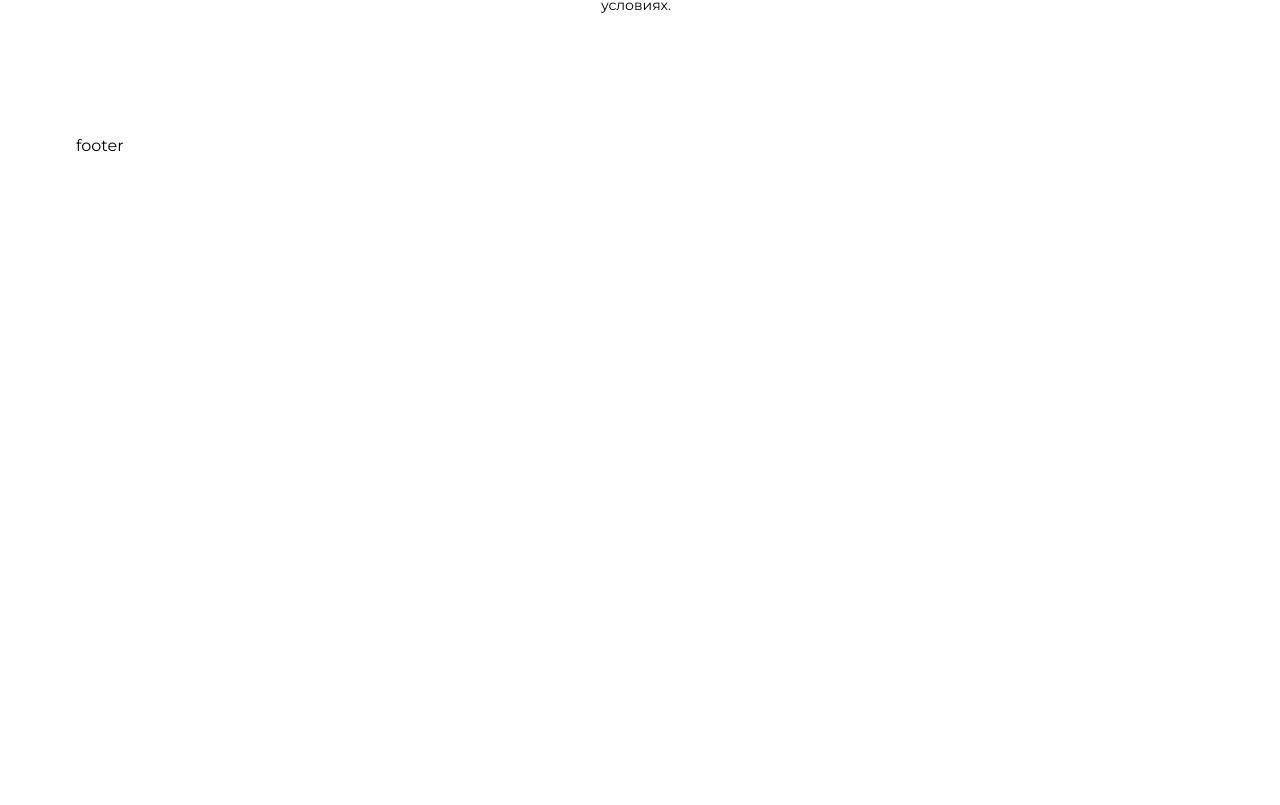
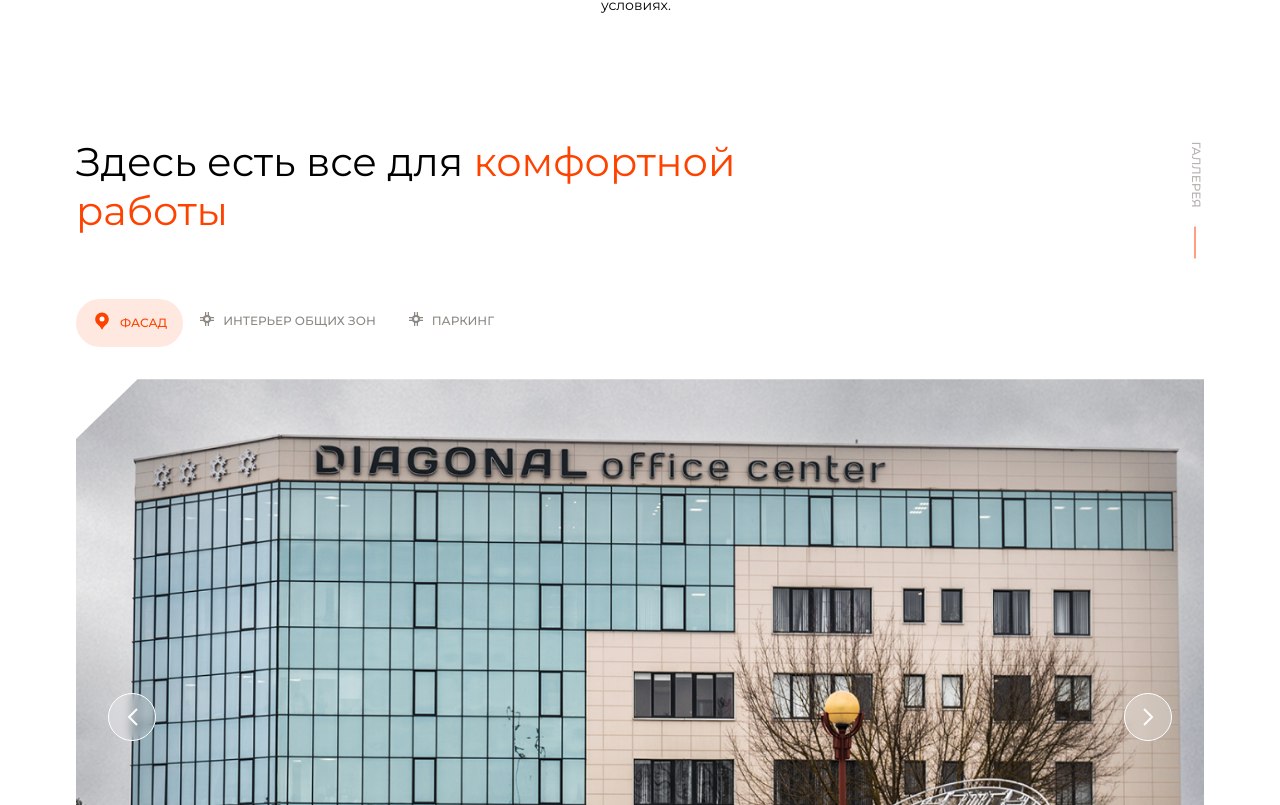
Before and after one commit to sqwezzy33333/business-center, an Angular app: page / in a window 1280 px wide. Shown: the part 4875-5680 px from the top of the page. Before the commit the page ends 5030 px from the top, so only its background shows below. Built offline with nearby package versions, Linux system fonts and the light colour scheme.

Commit message:
feat: add slider

```diff
--- a/src/app/app.component.html
+++ b/src/app/app.component.html
@@ -13,6 +13,7 @@
     <lending-map></lending-map>
     <lending-partnership id="partnership"></lending-partnership>
     <lending-advantages></lending-advantages>
+    <lending-slider-image></lending-slider-image>
   </div>
 </div>
 
--- a/src/app/app.module.ts
+++ b/src/app/app.module.ts
@@ -13,6 +13,7 @@ import { VideoComponent } from './components/video/video.component';
 import { MapComponent } from './components/map/map.component';
 import { AdvantagesComponent } from './components/advantages/advantages.component';
 import { PartnershipComponent } from './components/partnership/partnership.component';
+import { SliderImageComponent } from './components/slider-image/slider-image.component';
 
 @NgModule({
   declarations: [
@@ -25,6 +26,7 @@ import { PartnershipComponent } from './components/partnership/partnership.compo
     MapComponent,
     AdvantagesComponent,
     PartnershipComponent,
+    SliderImageComponent,
   ],
   imports: [
     BrowserModule,
--- a/src/app/components/advantages/advantages.component.scss
+++ b/src/app/components/advantages/advantages.component.scss
@@ -1,7 +1,7 @@
 @import "../../../styles/variables.scss";
 
 .advantages {
-  padding: 120px 0px;
+  padding: 120px 0px 0px 0px;
 
   &__wrapper {
     display: flex;
--- a/src/app/components/map/map.component.ts
+++ b/src/app/components/map/map.component.ts
@@ -26,6 +26,5 @@ export class MapComponent {
       el.isChecked = false;
       if (el.placeType === type) el.isChecked = true;
     });
-    console.log(this.rangeFields);
   }
 }
--- a/src/app/components/partnership/partnership.component.html
+++ b/src/app/components/partnership/partnership.component.html
@@ -15,7 +15,7 @@
           <form
             action="#"
             [formGroup]="form"
-            id="partnership"
+            id="partnershipForm"
             (submit)="submitForm()"
             class="partnership__form"
           >
@@ -86,7 +86,7 @@
 
           <button
             type="submit"
-            form="partnership"
+            form="partnershipForm"
             class="partnership-submit__button"
           >
             <span class="partnership-submit__span">Отправить заявку</span>
--- /dev/null
+++ b/src/app/components/slider-image/slider-image.component.html
@@ -0,0 +1,79 @@
+<div class="slider-image">
+  <div class="container" #container>
+    <div class="slider-image__padding">
+      <div class="slider-image__text-wrapper" style="margin-bottom: 40px">
+        <div class="slider-image__content">
+          <h1 class="slider-image__title">
+            Здесь есть все для
+            <span class="orange"
+              >комфортной <br />
+              работы</span
+            >
+          </h1>
+        </div>
+
+        <div class="slider-image__rotated-text rotated-text">
+          <div class="rotated-text__wrapper">
+            <div class="rotated-text__line"></div>
+            <span class="rotated-text__span">Галлерея</span>
+          </div>
+        </div>
+      </div>
+      <div class="slider-image__wrapper">
+        <div class="slider-image__radio-buttons">
+          <div
+            class="slider-image__range-field"
+            *ngFor="let item of rangeFields"
+          >
+            <div
+              [ngClass]="{ activeRadioBtn: item.isChecked }"
+              class="slider-image__radio-label"
+              (click)="checkType(item.whatImage)"
+            >
+              <div class="slider-image__radio-icon">
+                <img [src]="item.iconSrc" alt="" />
+              </div>
+              <span class="slider-image__radio-span">{{ item.spanText }}</span>
+            </div>
+          </div>
+        </div>
+      </div>
+
+      <div class="slider-image__slider slider">
+        <div class="slider__wrapper">
+          <div class="slider__items" #item>
+            <div
+              class="slider__item"
+              *ngFor="let imageSrc of getArrayOfImages()[0].src"
+            >
+              <img [src]="imageSrc" alt="" />
+            </div>
+          </div>
+          <div class="slider__panel">
+            <button
+              class="slider__btn"
+              [disabled]="indexOfSlider === 1"
+              (click)="prevSlide()"
+              style="left: 32px"
+            >
+              <img src="./assets/icons/slider-left.svg" alt="prev" />
+            </button>
+            <button
+              [disabled]="indexOfSlider === 5"
+              class="slider__btn"
+              (click)="nextSlide()"
+              style="right: 32px"
+            >
+              <img src="./assets/icons/slider-right.svg" alt="next" />
+            </button>
+          </div>
+          <div class="slider__counters">
+            <span class="orange">{{indexOfSlider}}</span>
+            <span class="orange">/</span>
+            <span>5</span>
+          </div>
+        </div>
+      </div>
+    </div>
+  </div>
+</div>
--- /dev/null
+++ b/src/app/components/slider-image/slider-image.component.scss
@@ -0,0 +1,236 @@
+@import "./../../../styles/variables.scss";
+
+.slider-image {
+  &__text-wrapper {
+    display: flex;
+    align-items: flex-start;
+    justify-content: space-between;
+  }
+
+  &__padding {
+    padding: 120px 0px;
+  }
+
+  &__content {
+    max-width: 840px;
+    order: 1;
+  }
+
+  &__title {
+    font-size: 40px;
+    font-weight: 400;
+    line-height: 49px;
+    margin-bottom: 24px;
+  }
+}
+
+.rotated-text {
+  position: relative;
+  order: 2;
+
+  &__wrapper {
+    display: flex;
+    justify-content: center;
+    align-items: center;
+    position: relative;
+    top: 55px;
+    right: -50px;
+    transform: rotate(90deg);
+  }
+
+  &__line {
+    height: 1px;
+    width: 32px;
+    background: $orangeColor;
+    order: 2;
+  }
+
+  &__span {
+    order: 1;
+    text-transform: uppercase;
+    font-size: 12px;
+    font-weight: 500;
+    line-height: 16px;
+    color: #b6b3b0;
+    width: 85px;
+  }
+}
+
+.slider-image {
+  &__radio-buttons {
+    display: flex;
+    margin-bottom: 32px;
+  }
+
+  &__radio-input {
+    display: none;
+  }
+
+  &__radio-label {
+    display: flex;
+    justify-content: center;
+    align-items: center;
+    padding: 12px 16px;
+    border-radius: 50px;
+    cursor: pointer;
+    background-color: none;
+    transition: all ease 0.3s;
+  }
+
+  &__radio-icon {
+    margin-right: 8px;
+  }
+
+  &__radio-span {
+    text-transform: uppercase;
+    font-size: 12px;
+    font-weight: 500;
+    line-height: 16px;
+    color: #8d8884;
+    transition: all ease 0.3s;
+  }
+}
+
+.slider-image {
+  &__yandex-slider-image {
+    position: relative;
+    padding-bottom: 43%;
+  }
+
+  &__iframe {
+    position: absolute;
+    top: 0;
+    left: 0;
+    width: 100%;
+    height: 100%;
+  }
+}
+
+.slider {
+  &__wrapper {
+    position: relative;
+    overflow: hidden;
+  }
+
+  &__items {
+    display: flex;
+    width: 100%;
+    position: relative;
+    top: 0;
+    left: 0;
+    transition: 0.6s ease-in-out all;
+  }
+
+  &__item {
+    flex: 1 0 100%;
+    position: relative;
+    top: 0;
+    left: 0;
+    padding-bottom: 56%;
+
+    img {
+      position: absolute;
+      object-fit: cover;
+      top: 0;
+      left: 0;
+      width: 100%;
+      height: 100%;
+      clip-path: polygon(
+        5.46% 0%,
+        100% 0%,
+        100% 89.56%,
+        93.84% 100%,
+        0% 100%,
+        0% 9.44%
+      );
+    }
+  }
+}
+
+.slider {
+  &__panel {
+    position: absolute;
+    width: 100%;
+    height: 100%;
+    display: flex;
+    justify-content: space-between;
+    align-items: center;
+    top: 0;
+    left: 0;
+  }
+
+  &__btn {
+    width: 48px;
+    height: 48px;
+    background-color: rgba($color: #ffffff, $alpha: 0.24);
+    backdrop-filter: blur(5px);
+    border: 1px solid white;
+    display: flex;
+    justify-content: center;
+    align-items: center;
+    border-radius: 50%;
+    position: relative;
+    top: 0;
+    transition: 0.1s all ease;
+
+    &:hover {
+      border: 2px solid $orangeColor;
+
+      fill: #ffb600;
+    }
+  }
+
+  &__counters {
+    width: 100%;
+    display: flex;
+    justify-content: center;
+    align-items: center;
+    margin-top: 24px;
+    font-size: 14px;
+    font-weight: 500;
+    line-height: 20px;
+  }
+}
+
+.activeRadioBtn {
+  background-color: #fe43001f;
+
+  span {
+    color: $orangeColor !important;
+  }
+}
+
+@media (max-width: 800px) {
+  .slider-image__text-wrapper {
+    flex-direction: column;
+  }
+
+  .slider-image__content {
+    order: 2;
+  }
+
+  .slider-image__rotated-text {
+    order: 1;
+    margin-bottom: 16px;
+  }
+
+  .rotated-text__wrapper {
+    top: 0;
+    left: 0;
+    transform: rotate(0deg);
+  }
+}
+
+@media (max-width: 453px) {
+  .slider-image__title {
+    font-size: 24px;
+    font-weight: 400;
+    line-height: 29px;
+  }
+}
+
+@media (max-width: 688px) {
+  .slider-image__padding {
+    padding: 80px 0px;
+  }
+}
--- /dev/null
+++ b/src/app/components/slider-image/slider-image.component.ts
@@ -0,0 +1,129 @@
+import {
+  Component,
+  ViewEncapsulation,
+  OnInit,
+  ViewChild,
+  ElementRef,
+  AfterViewInit,
+} from '@angular/core';
+
+interface Slider {
+  whatImage: string;
+  src: string[];
+}
+
+@Component({
+  selector: 'lending-slider-image',
+  templateUrl: './slider-image.component.html',
+  styleUrls: ['./slider-image.component.scss'],
+
+  encapsulation: ViewEncapsulation.None,
+})
+export class SliderImageComponent implements OnInit, AfterViewInit {
+  rangeFields = [
+    {
+      whatImage: 'facade',
+      isChecked: true,
+      spanText: 'фасад',
+      iconSrc: './assets/icons/place.svg',
+    },
+    {
+      whatImage: 'inter',
+      isChecked: false,
+      spanText: 'Интерьер общих зон',
+      iconSrc: './assets/icons/infrastructure.svg',
+    },
+    {
+      whatImage: 'parking',
+      isChecked: false,
+      spanText: 'паркинг',
+      iconSrc: './assets/icons/infrastructure.svg',
+    },
+  ];
+  sliderImages: Slider[] = [
+    {
+      whatImage: 'facade',
+      src: [
+        './assets/diagonal-backgrounds/1.jpg',
+        './assets/diagonal-backgrounds/2.jpg',
+        './assets/diagonal-backgrounds/3.jpg',
+        './assets/diagonal-backgrounds/1.jpg',
+        './assets/diagonal-backgrounds/2.jpg',
+      ],
+    },
+    {
+      whatImage: 'inter',
+      src: [
+        './assets/diagonal-backgrounds/2.jpg',
+        './assets/diagonal-backgrounds/1.jpg',
+        './assets/diagonal-backgrounds/2.jpg',
+        './assets/diagonal-backgrounds/3.jpg',
+        './assets/diagonal-backgrounds/1.jpg',
+      ],
+    },
+    {
+      whatImage: 'parking',
+      src: [
+        './assets/diagonal-backgrounds/3.jpg',
+        './assets/diagonal-backgrounds/2.jpg',
+        './assets/diagonal-backgrounds/1.jpg',
+        './assets/diagonal-backgrounds/3.jpg',
+        './assets/diagonal-backgrounds/2.jpg',
+      ],
+    },
+  ];
+  currentSliders!: Slider;
+  whatImagesIsCheked: string = this.rangeFields[0].whatImage;
+  containerWidth!: number;
+  indexOfSlider: number = 1;
+  positionNextSlides!: number;
+
+  @ViewChild('container', { read: ElementRef })
+  container!: ElementRef;
+
+  @ViewChild('item', { read: ElementRef })
+  item!: ElementRef;
+
+  ngAfterViewInit(): void {
+    this.containerWidth = this.container.nativeElement.offsetWidth - 20;
+  }
+
+  ngOnInit(): void {
+    this.getArrayOfImages();
+  }
+
+  checkType(type: string) {
+    this.rangeFields.forEach((el) => {
+      el.isChecked = false;
+      if (el.whatImage === type) {
+        el.isChecked = true;
+        this.whatImagesIsCheked = el.whatImage;
+        this.indexOfSlider = 1;
+        this.item.nativeElement.style.left = '0';
+      }
+    });
+  }
+
+  getArrayOfImages(): Slider[] {
+    let a = this.sliderImages.filter(
+      (el: Slider) => el.whatImage === this.whatImagesIsCheked
+    );
+    return a;
+  }
+
+  nextSlide() {
+    if (this.indexOfSlider === 5) return;
+    this.item.nativeElement.style.left = `-${
+      this.containerWidth * this.indexOfSlider
+    }px`;
+    this.indexOfSlider++;
+  }
+
+  prevSlide() {
+    if (this.indexOfSlider === 1) return;
+    this.item.nativeElement.style.left = `-${
+      this.containerWidth * this.indexOfSlider - this.containerWidth * 2
+    }px`;
+    this.indexOfSlider--;
+  }
+}
--- a/src/index.html
+++ b/src/index.html
@@ -1,13 +1,14 @@
-<!doctype html>
+<!DOCTYPE html>
 <html lang="en">
   <head>
-  <meta charset="utf-8">
+    <meta charset="utf-8" />
     <title>BusinessCenter</title>
-  <base href="/">
-  <meta name="viewport" content="width=device-width, initial-scale=1">
-  <link rel="icon" type="image/x-icon" href="favicon.ico">
+    <base href="/" />
+    <meta name="viewport" content="width=device-width, initial-scale=1" />
+    <link rel="icon" type="image/x-icon" href="favicon.ico" />
   </head>
   <body>
     <app-root></app-root>
+
   </body>
 </html>
```
Also changed, not shown: src/app/components/partnership/partnership.component.ts (+5 -2 lines). Lines whose indentation alone changed are shown as unchanged.
